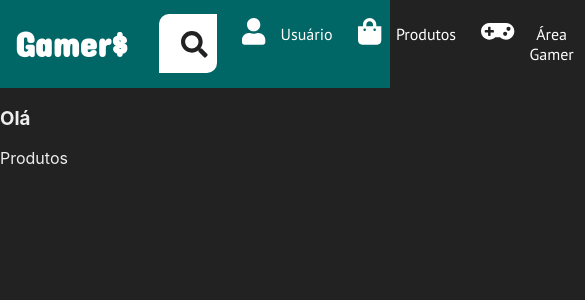
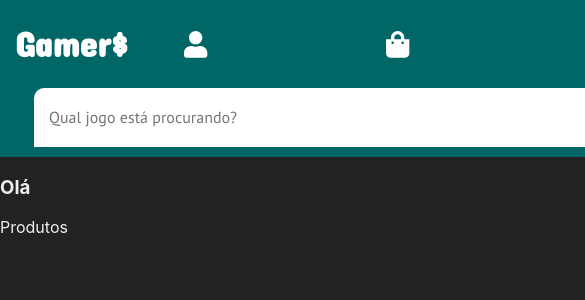
Before and after one commit to paulogermanopg/gamers-web, a Next.js app: page / in a window 390 px wide. Shown: the top 300 px of the page, 585 px wide, since content can reach past the window. Built offline with nearby package versions, Linux system fonts and the light colour scheme.

Commit message:
responsividade do Header

```diff
--- a/src/components/common/Header.jsx
+++ b/src/components/common/Header.jsx
@@ -1,5 +1,6 @@
 import React, { Component } from 'react'
 import styles from '../../styles/Header.module.css'
+import Link from 'next/link'
 
 import { FontAwesomeIcon } from '@fortawesome/react-fontawesome'
 import { faShoppingCart, faSearch, faShoppingBag, faGamepad, faUser } from '@fortawesome/free-solid-svg-icons'
@@ -9,11 +10,14 @@ class Header extends Component {
     return (
         <header className={styles.header}>
 
+          <span className={styles.mobileContainer}>
             {/* bloco do logo que via para home */}
             <button className={styles.Button}>
+              <Link href='/'>
                 <h1>
                   Gamer$
                 </h1>
+              </Link>
             </button>
             {/* fim do bloco que via para home */}
 
@@ -21,7 +25,7 @@ class Header extends Component {
             {/* bloco da pesquisa */}
             <div className={styles.containerSearch}>
 
-              <input
+              <input className={styles.input}
                 type='text' placeholder='Qual jogo está procurando?'/>
 
               <button className={styles.searching}>
@@ -32,40 +36,65 @@ class Header extends Component {
             {/* fim do bloco da pesquisa */}
 
 
+            {/* botões do cabeçalho */}
             <div className={styles.opcoes}>
 
+              <Link href='/'>
                 <button className={styles.Button}>
                     <div className={styles.buttonChoice}>
                       <FontAwesomeIcon icon={faUser} size='2x' color='#fff'/>
                     </div>
                     <p>Usuário</p>
                 </button>
+              </Link>
 
+              <Link href='/Produtos'>
                 <button className={styles.Button}>
                   <div className={styles.buttonChoice}>
                       <FontAwesomeIcon icon={faShoppingBag} size='2x' color='#fff'/>
                   </div>
                   <p>Produtos</p>
                 </button>
+              </Link>
 
+              <Link href='/AreaGamer'>
                 <button className={styles.Button}>
                   <div className={styles.buttonChoice}>
                       <FontAwesomeIcon icon={faGamepad} size='2x' color='#fff'/>
                   </div>
-                <p>Área Gamer</p>
+                  <p>Gamer</p>
                 </button>
+              </Link>
 
             </div>
+            {/* fim dos botões do cabeçalho */}
 
 
-
+            {/* carrinho de compras */}
+            <Link href='/Carrinho'>
               <button className={styles.Button}>
                 <p>0</p>
                 <div className={styles.carrinho}>
                     <FontAwesomeIcon icon={faShoppingCart} size='2x' color='#fff'/>
                 </div>
               </button>
+            </Link>
+            {/* fim do carrinho de compras */}
+          </span>
 
+
+          {/* bloco da pesquisa Para dispositivos móveis */}
+          <div className={styles.containerSearchMobile}>
+
+            <input className={styles.input}
+              type='text' placeholder='Qual jogo está procurando?'/>
+
+            <button className={styles.searching}>
+              <FontAwesomeIcon icon={faSearch} size='2x' color='#222' />
+            </button>
+
+          </div>
+          {/* fim do bloco da pesquisa */}
 
         </header>
     )
--- a/src/styles/Header.module.css
+++ b/src/styles/Header.module.css
@@ -39,7 +39,15 @@
     align-items: center;
 }
 
-.header input {
+.containerSearchMobile {
+    display: none;
+    flex: 1;
+    flex-direction: row;
+    align-self: center;
+    align-items: center;
+}
+
+.input {
     width: 100%;
     border-radius: 10px 0 0px 0;
     height: 7vh;
@@ -92,3 +100,36 @@
     background-color: rgba(255,255,255,0.35);
     border-radius: 7px;
 }
+
+.mobileContainer {
+    display: flex;
+    flex-direction: row;
+    width: 100%;
+}
+
+@media (max-width: 1024px) {
+    .header button p {
+        display: none;
+    }
+}
+
+@media(max-width: 800px) {
+    .header {
+        width: 100vmax;
+        flex-direction: column;
+    }
+    .containerSearch {
+        display: none;
+    }
+    .containerSearchMobile {
+        display: flex;
+    }
+    .input {
+        flex: 1;
+        width: 87vmax;
+        margin-bottom: 10px;
+    }
+    .searching {
+        margin-bottom: 10px;
+    }
+}
```
Lines whose indentation alone changed are shown as unchanged.
